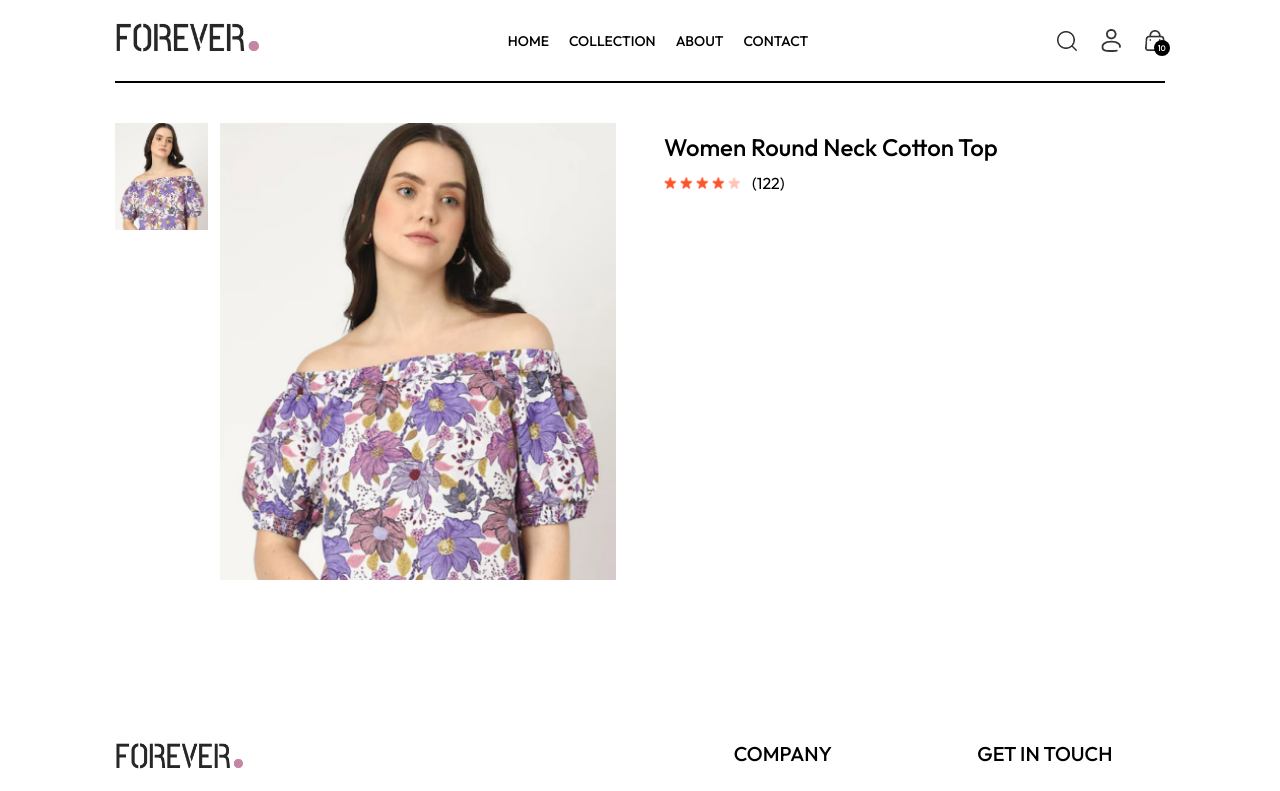
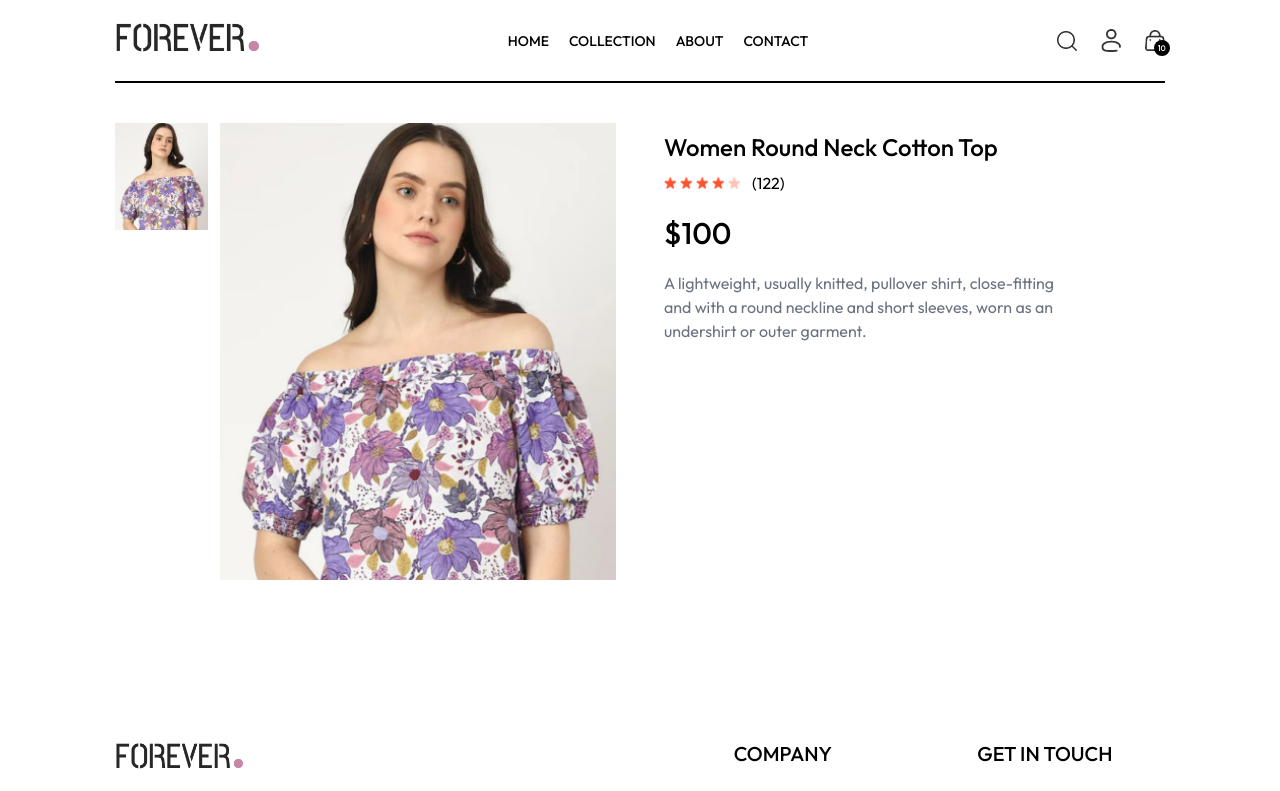
Before and after one commit to Felix3242/e-commerce, a React (Vite) app in the folder frontend/: page /product/aaaaa in a window 1280 px wide. Shown: the top 791 px of the page. Built offline with nearby package versions, Linux system fonts and the light colour scheme.

Commit message:
finished product description

```diff
--- a/frontend/src/pages/Product.jsx
+++ b/frontend/src/pages/Product.jsx
@@ -6,7 +6,7 @@ import { assets } from "../assets/assets";
 
 const Product = () => {
   const { productId } = useParams();
-  const { products } = useContext(ShopContext);
+  const { products, currency } = useContext(ShopContext);
   const [productData, setProductData] = useState(false);
   const [image, setImage] = useState("");
 
@@ -59,7 +59,8 @@ const Product = () => {
             <img src={assets.star_dull_icon} alt="" className="w-3 5" />
             <p className='pl-2'>(122)</p>
           </div>
-          <p></p>
+          <p className='mt-5 text-3xl font-medium'>{currency}{productData.price}</p>
+          <p className='mt-5 text-gray-500 md:w-4/5'>{productData.description}</p>
         </div>
 
       </div>
```
